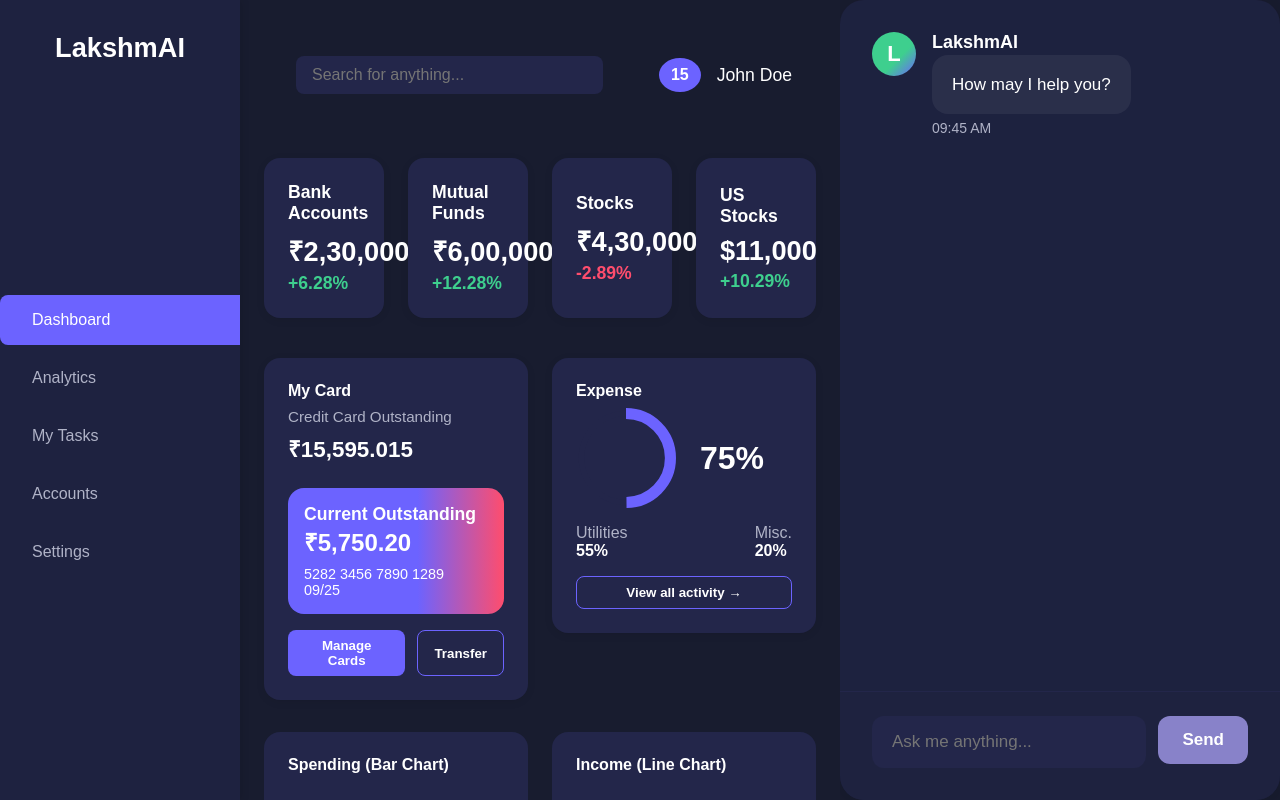
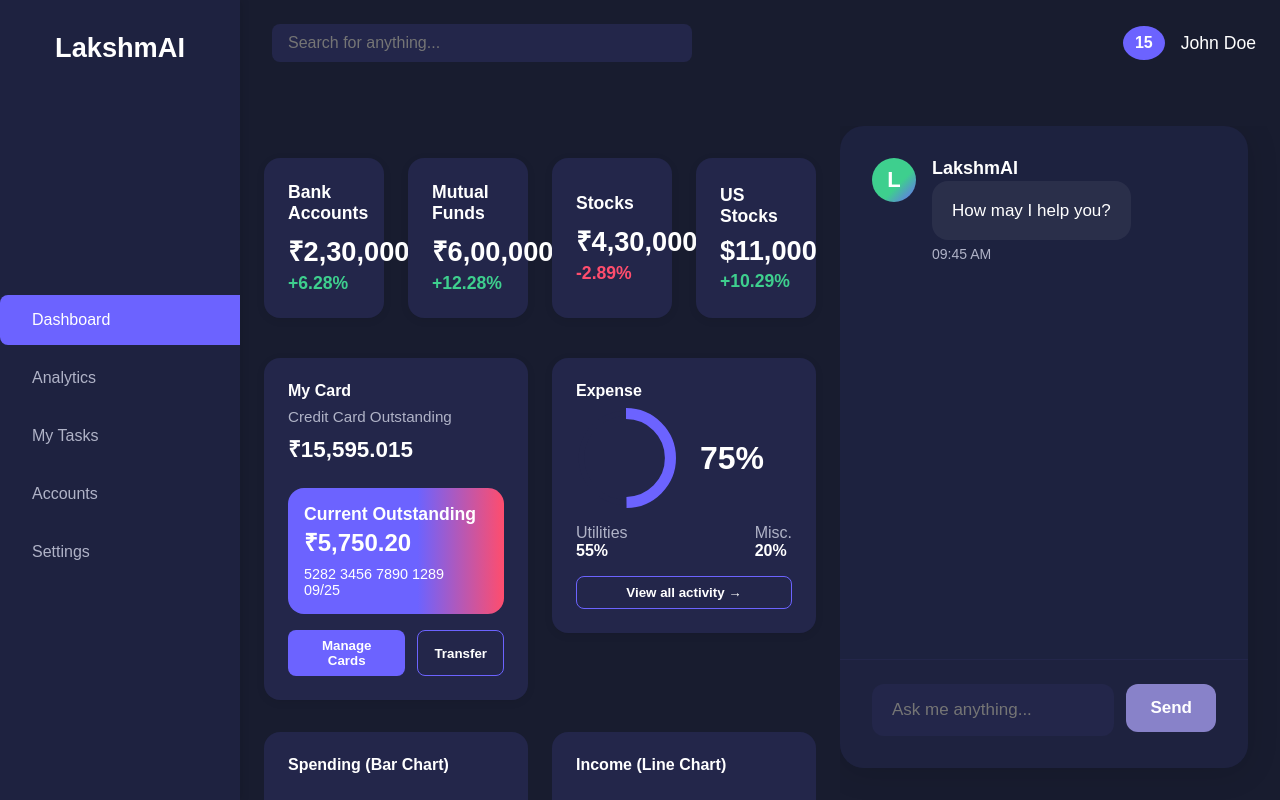
Before and after one commit to keerthana-s1/LakshmAI_UX, a React (Create React App) app: page / in a window 1280 px wide. Built offline with nearby package versions, Linux system fonts and the light colour scheme.

Commit message:
layout-setup done

```diff
--- a/src/App.js
+++ b/src/App.js
@@ -44,14 +44,16 @@ function App() {
   }
 
   return (
-    <div style={{ height: '100vh', display: 'flex', flexDirection: 'column' }}>
-      <div className="dashboard-container" style={{ flex: 1, display: 'flex', flexDirection: 'row', height: '100%' }}>
-        <Sidebar activeItem={activeDashboard} onSelect={setActiveDashboard} />
-        <main className="main-content" style={{ flex: 1, minWidth: 0 }}>
-          <MainHeader />
-          {dashboardContent}
-        </main>
-        <ChatPanel />
+    <div style={{ height: '100vh', display: 'flex', flexDirection: 'row' }}>
+      <Sidebar activeItem={activeDashboard} onSelect={setActiveDashboard} />
+      <div style={{ flex: 1, display: 'flex', flexDirection: 'column', minWidth: 0 }}>
+        <MainHeader />
+        <div style={{ flex: 1, display: 'flex', flexDirection: 'row', minHeight: 0 }}>
+          <main className="main-content" style={{ flex: 1, minWidth: 0 }}>
+            {dashboardContent}
+          </main>
+          {activeDashboard !== 'Settings' && <ChatPanel />}
+        </div>
       </div>
     </div>
   );
--- a/src/ChatPanel.css
+++ b/src/ChatPanel.css
@@ -8,7 +8,7 @@
   flex-direction: column;
   align-items: flex-end;
   justify-content: flex-end;
-  padding: 0;
+  padding: 0 32px 32px 0;
   box-sizing: border-box;
 }
 
```
